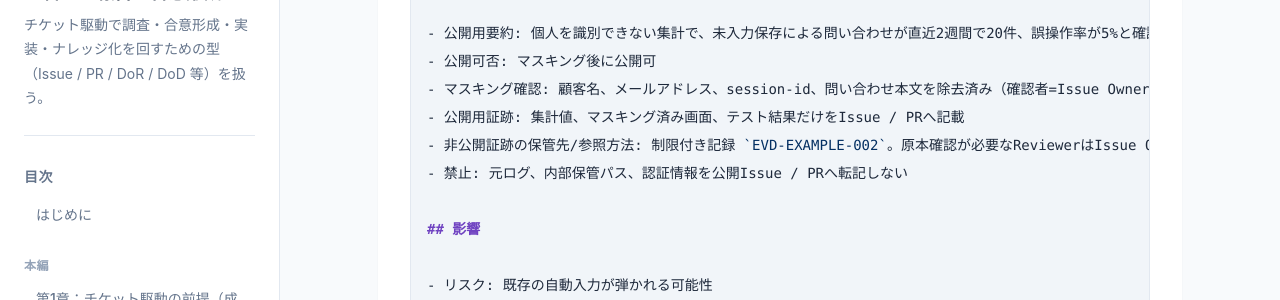
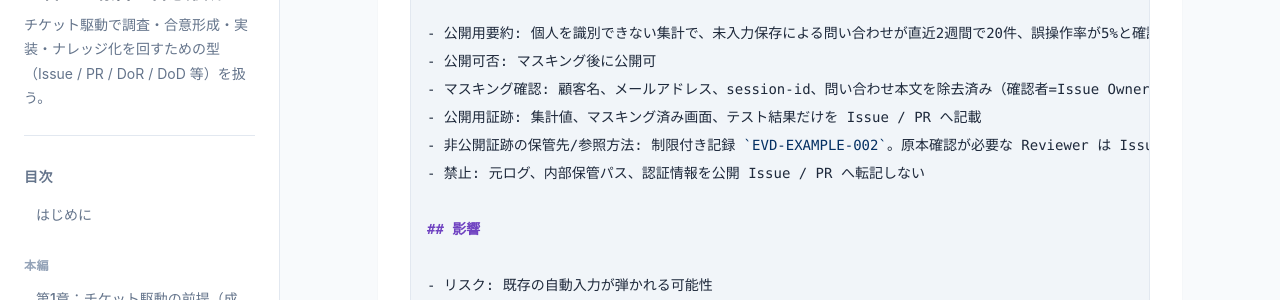
Before and after one commit to itdojp/issue-driven-work-book, a Jekyll site: the page built from docs/appendices/case-studies/index.md, in a window 1280 px wide and 900 px high, scrolled down 1388 px. Shown: the part 151-451 px from the top of the window. Built offline with Jekyll 4.4.1, drawn with Linux system fonts in a browser that asks for light colours.

Commit message:
docs: normalize evidence terminology spacing

```diff
--- a/docs/appendices/case-studies/index.md
+++ b/docs/appendices/case-studies/index.md
@@ -57,9 +57,9 @@ order: 905
 - 公開用要約: 個人を識別できない集計で、未入力保存による問い合わせが直近2週間で20件、誤操作率が5%と確認
 - 公開可否: マスキング後に公開可
 - マスキング確認: 顧客名、メールアドレス、session-id、問い合わせ本文を除去済み（確認者=Issue Owner、確認日=YYYY-MM-DD）
-- 公開用証跡: 集計値、マスキング済み画面、テスト結果だけをIssue / PRへ記載
-- 非公開証跡の保管先/参照方法: 制限付き記録 `EVD-EXAMPLE-002`。原本確認が必要なReviewerはIssue Ownerへアクセス申請
-- 禁止: 元ログ、内部保管パス、認証情報を公開Issue / PRへ転記しない
+- 公開用証跡: 集計値、マスキング済み画面、テスト結果だけを Issue / PR へ記載
+- 非公開証跡の保管先/参照方法: 制限付き記録 `EVD-EXAMPLE-002`。原本確認が必要な Reviewer は Issue Owner へアクセス申請
+- 禁止: 元ログ、内部保管パス、認証情報を公開 Issue / PR へ転記しない
 
 ## 影響
 
```
Also changed, not shown: docs/appendices/checklists/index.md (+1 -1 lines), docs/appendices/templates/issue-bug/index.md (+1 -1 lines).
